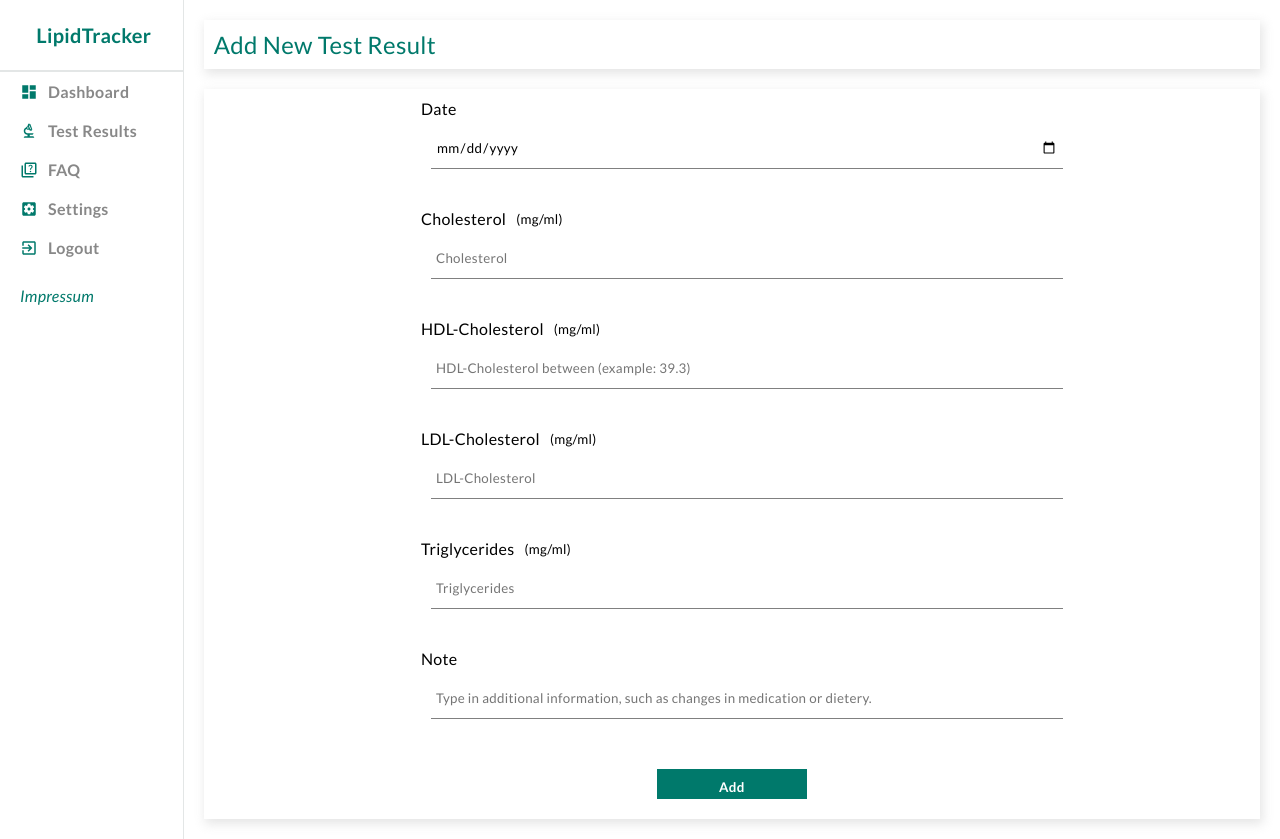
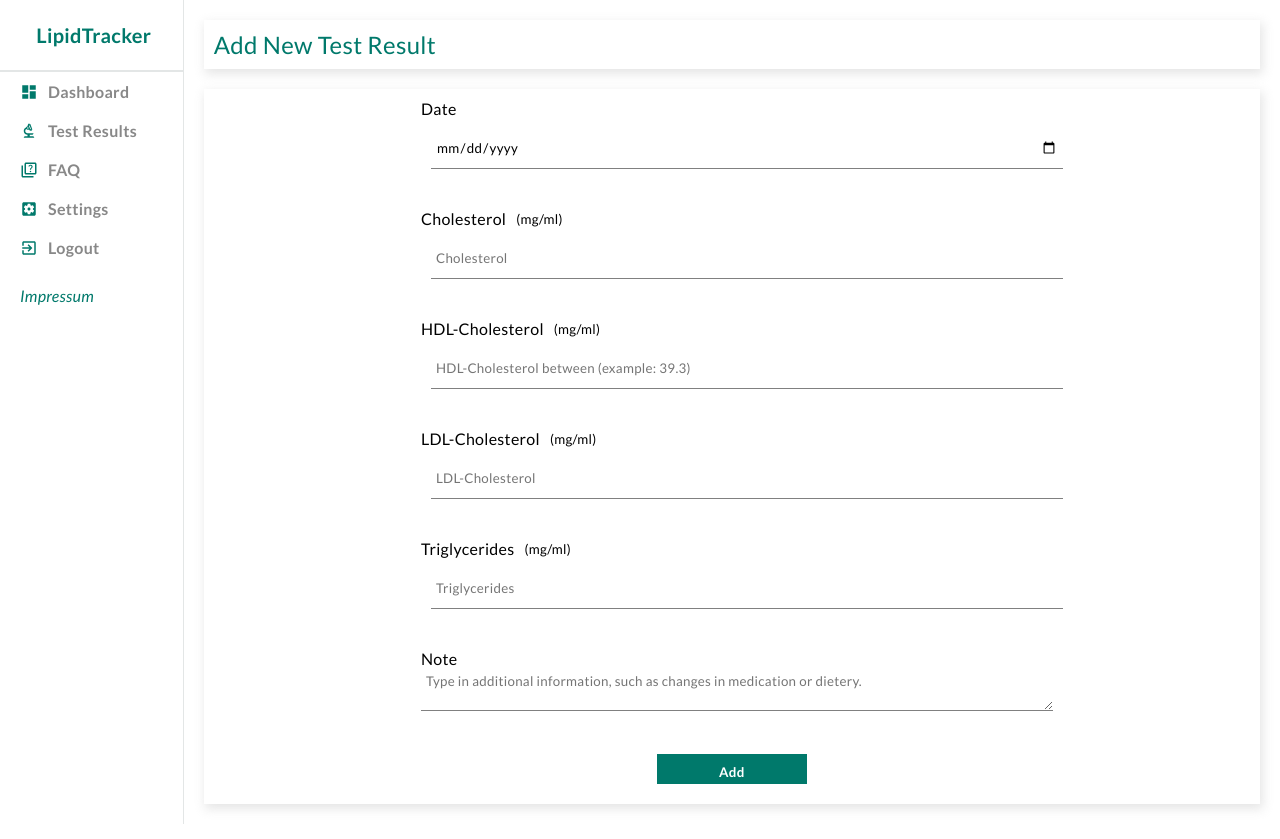
Before and after one commit to IsabelWen/LipidTracker, a React (Create React App) app: page /results/newresults in a window 1280 px wide. Built offline with nearby package versions, Linux system fonts and the light colour scheme; no server answers; sample sign-in values are in the browser's storage.

Commit message:
Update note field

```diff
--- a/src/components/update/update.jsx
+++ b/src/components/update/update.jsx
@@ -103,6 +103,14 @@ const Update = ({ id, handleClose }) => {
                                     />
                                 </div>
                             ))}
+                            <div className="formInput" key="note">
+                                <label>Note</label>
+                                <textarea id="note"
+                                placeholder="Type in additional information, such as changes in medication or dietery."
+                                maxLength="1000"
+                                onChange={handleInput}
+                                ></textarea>
+                            </div>
                             <button type="submit">Update</button>
                         </form>
                     </div>
--- a/src/formSource.js
+++ b/src/formSource.js
@@ -43,11 +43,4 @@ export const resultsInputs = [
       max: 10000,
       placeholder: "Triglycerides"
     },
-    {
-      id: "note",
-      label: "Note",
-      type: "text",
-      maxLength: 100,
-      placeholder: "Type in additional information, such as changes in medication or dietery."
-    },
   ];
--- a/src/pages/newresults/newresults.jsx
+++ b/src/pages/newresults/newresults.jsx
@@ -72,6 +72,14 @@ const Newresults = ({ inputs }) => {
                                     onChange={handleInput}/>
                                 </div>
                             ))}
+                            <div className="formInput" key="note">
+                                <label>Note</label>
+                                <textarea id="note"
+                                placeholder="Type in additional information, such as changes in medication or dietery."
+                                maxLength="1000"
+                                onChange={handleInput}
+                                ></textarea>
+                            </div>
                             <button type="submit">Add</button>
                         </form>
                     </div>
--- a/src/pages/newresults/newresults.scss
+++ b/src/pages/newresults/newresults.scss
@@ -45,7 +45,8 @@
                 gap: 10px;
               }
 
-              input {
+              input,
+              textarea {
                 width: 100%;
                 padding: 5px;
                 border: none;
```
